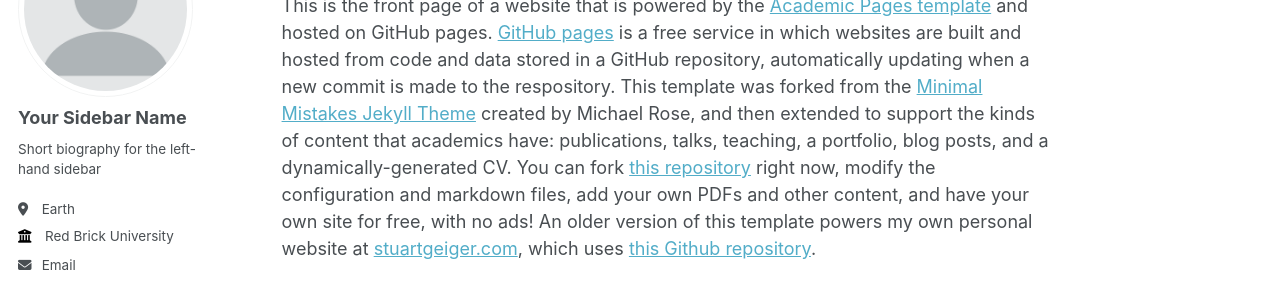
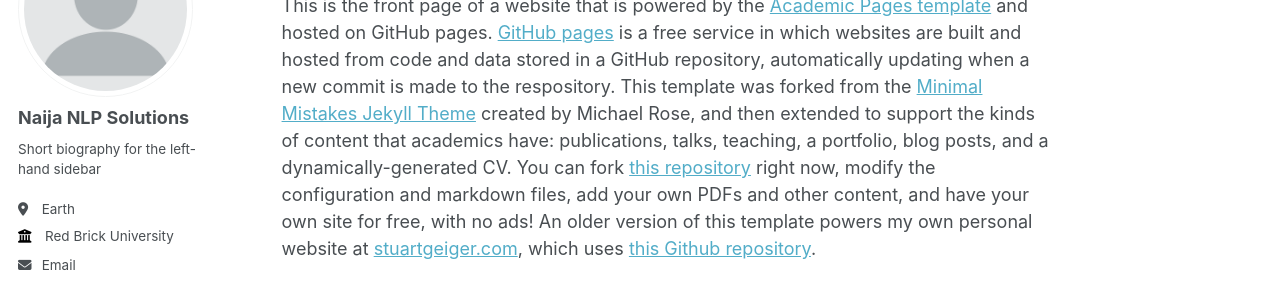
Before and after one commit to NaijaNLPsolutions/-NaijaNLPsolutions.github.io, a Jekyll site: the page built from _pages/about.md, in a window 1280 px wide. Shown: the part 184-471 px from the top of the page. Built offline with Jekyll 4.4.1, drawn with Linux system fonts in a browser that asks for light colours; some web fonts are replaced.

Commit message:
Update _config.yml

```diff
--- a/_config.yml
+++ b/_config.yml
@@ -34,7 +34,7 @@ repository               : "academicpages/academicpages.github.io"
 author:
   # Biographic information
   avatar           : "profile.png"
-  name             : "Your Sidebar Name"
+  name             : "Naija NLP Solutions "
   pronouns         : # example: "she/her"
   bio              : "Short biography for the left-hand sidebar"
   location         : "Earth"
```
